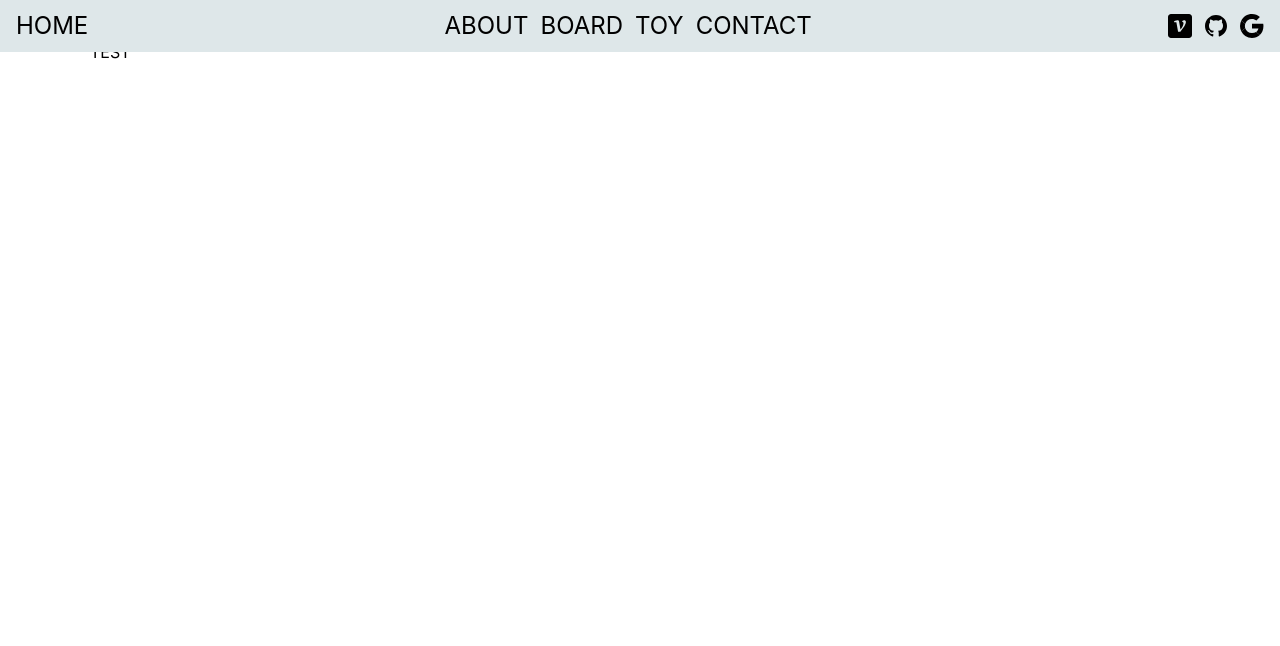
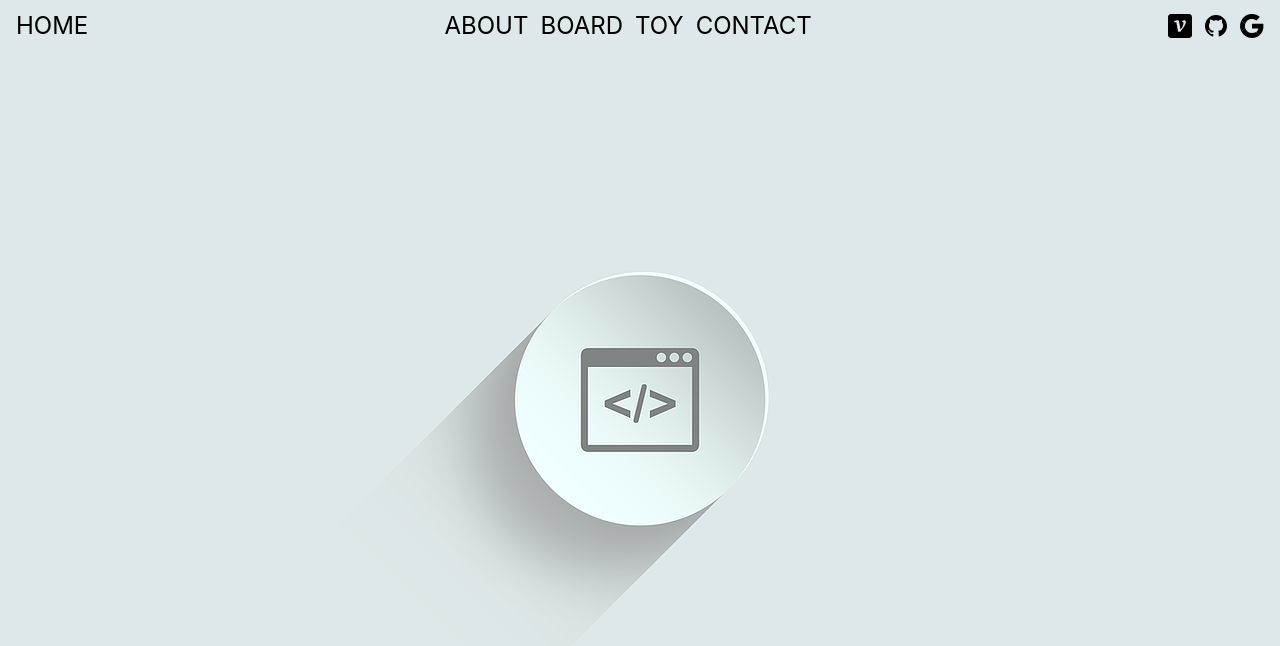
Before and after one commit to SeongYoonMin/toyblog, a Nuxt app: page / in a window 1280 px wide. Shown: the top 646 px of the page. Built offline with nearby package versions, Linux system fonts and the light colour scheme; a web font is replaced by a local one.

Commit message:
ADD: main layout

```diff
--- a/pages/index.vue
+++ b/pages/index.vue
@@ -1,9 +1,15 @@
 <script setup lang="ts">
-
+definePageMeta({
+  layout: "main",
+});
 </script>
 
 <template>
-  <section>TEST</section>
+  <section class="w-full h-screen box-border flex items-center justify-center">
+    <picture
+      ><img src="../assets/images/main_img.png" alt="메인 배경 이미지"
+    /></picture>
+  </section>
 </template>
 
 <style lang="scss" scoped></style>
```
